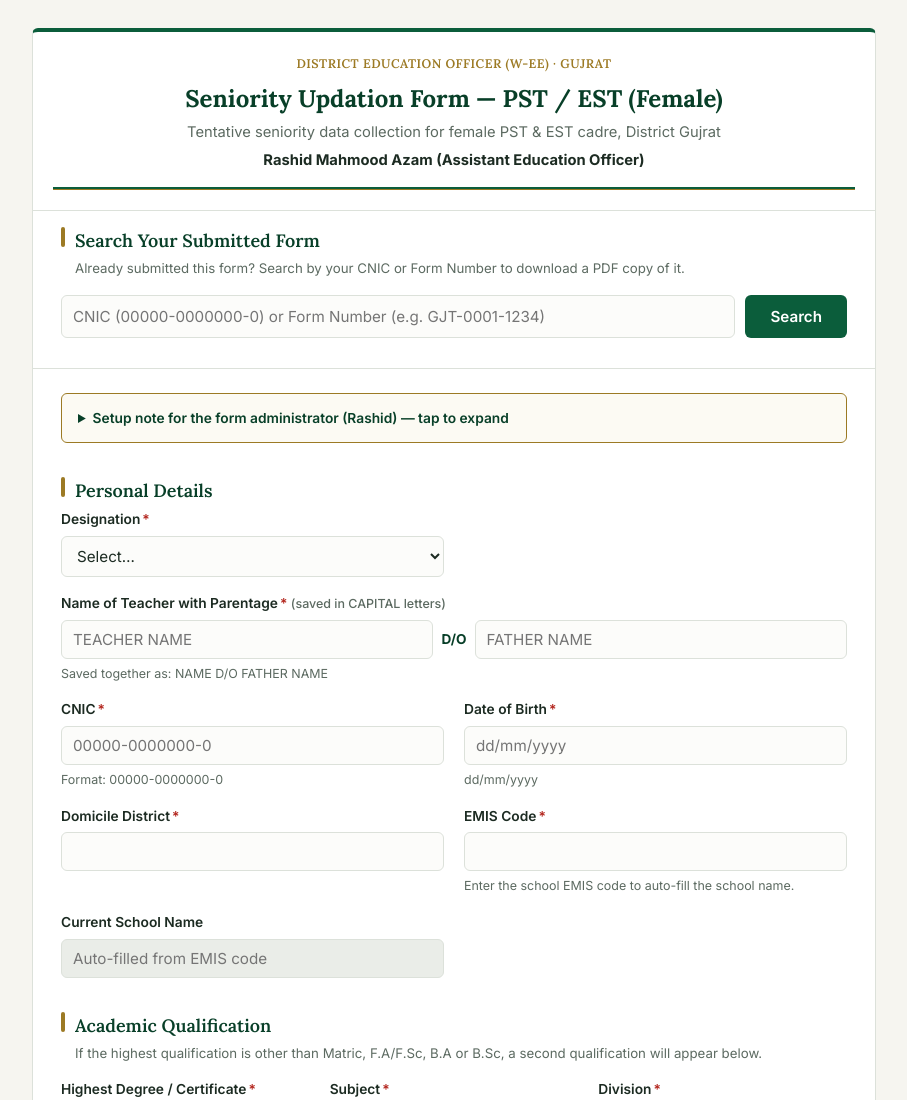
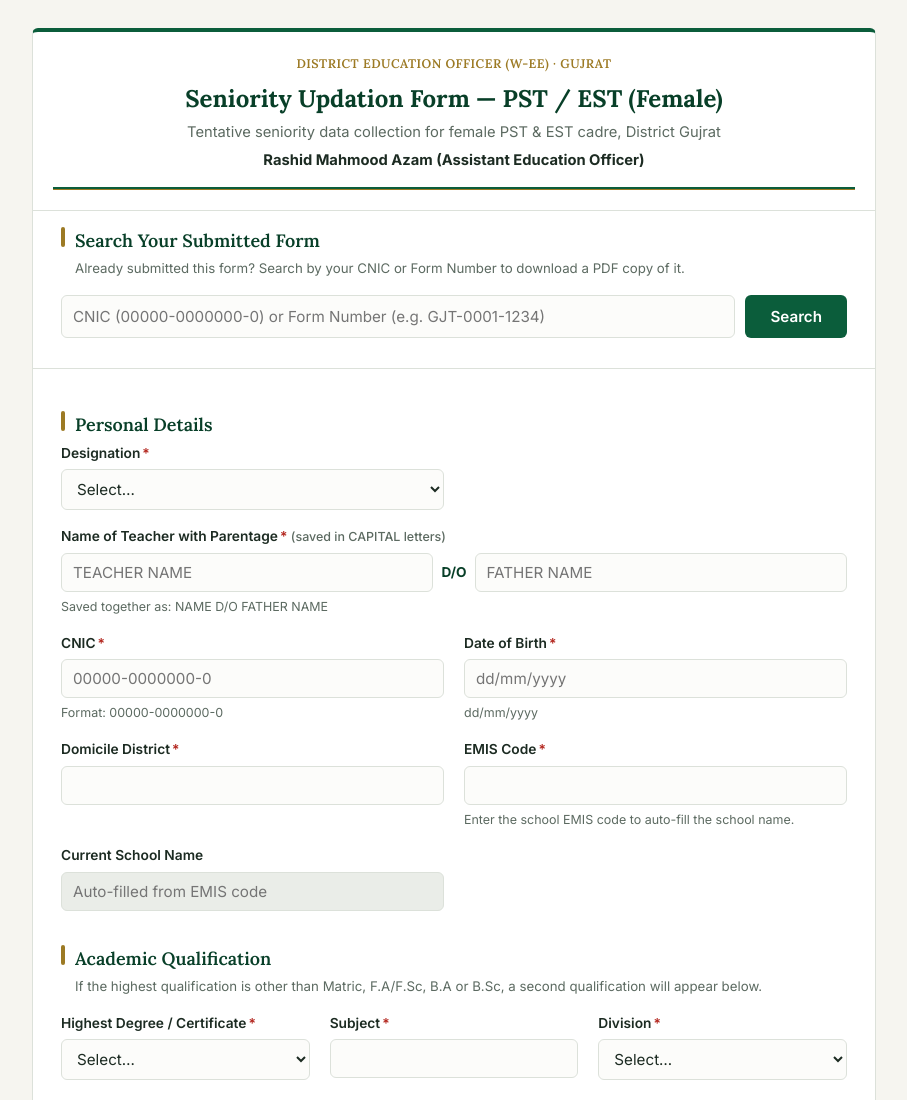
Before and after one commit to rashidgrt/seniority, a plain HTML site: page index.html in a window 1280 px wide. Shown: the top 1100 px of the page, without its empty margins (186-1093 px from the left). Drawn offline with nearby package versions, Linux system fonts and the light colour scheme; a web font is replaced by a local one.

Commit message:
Update GAS_URL to use the actual script URL

```diff
--- a/index.html
+++ b/index.html
@@ -903,7 +903,7 @@
 /* ============================================================
    0. CONFIG — set this after deploying the Apps Script backend
    ============================================================ */
-const GAS_URL = "PASTE_YOUR_GOOGLE_APPS_SCRIPT_URL_HERE";
+const GAS_URL = "https://script.google.com/macros/s/AKfycbxrKQ2v20QFSYuLltZ74JZhDXWoJK_0BvIkU64OxpLGTskdKZYDX5yNZ8-PZZYgIuGneA/exec";
 
 /* This setup note is only useful before the form is connected — hide it
    automatically once a real Apps Script URL has been pasted in above. */
```
